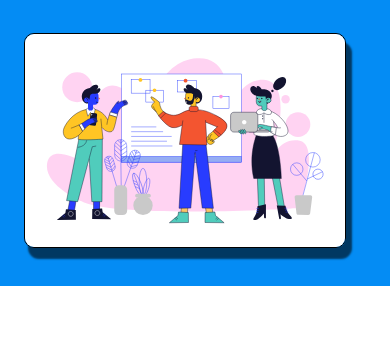
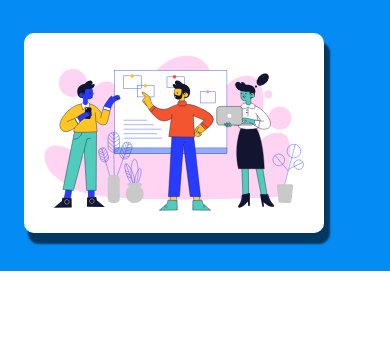
Before and after one commit to GilangPradnyana/bisappt_, a plain HTML site: page index.html in a window 390 px wide. Shown: the part 493-830 px from the top of the page. Drawn offline with nearby package versions, Linux system fonts and the light colour scheme.

Commit message:
mengubah ukuran hero header

```diff
--- a/css/styles.css
+++ b/css/styles.css
@@ -308,9 +308,8 @@ span {
     }
     /* header hero */
     .header-content .header-hero img {
-        width: 106%;
-        border: 1px solid black;
-        margin: 3rem 4% 2rem 1.5%;
+        width: 100%;
+        margin: 3rem 3% 2rem 1.5%;
     }
 
     /* btn */
```
